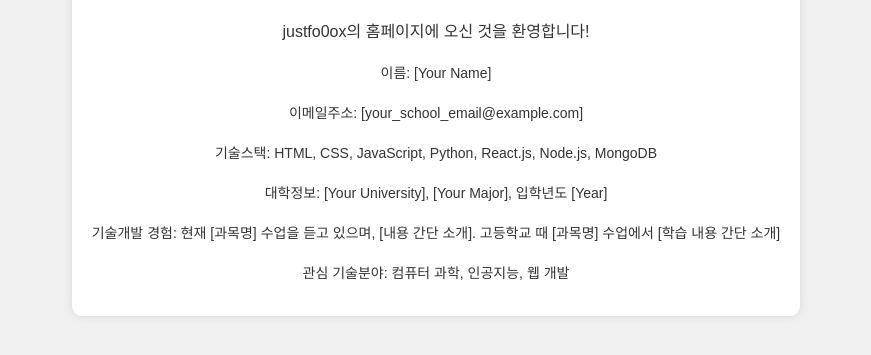
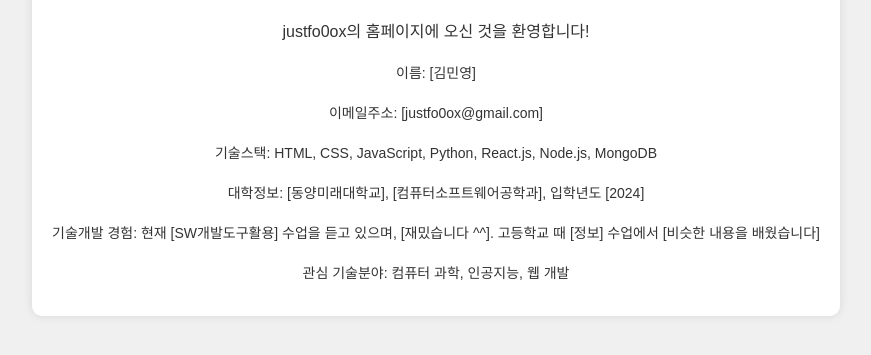
Before and after one commit to justfo0ox/justfo0ox.github.io, a plain HTML site: page index.html in a window 1280 px wide. Shown: the part 283-638 px from the top of the page, without its empty margins (204-1075 px from the left). Drawn offline with Linux system fonts and the light colour scheme.

Commit message:
Update index.html

```diff
--- a/index.html
+++ b/index.html
@@ -37,19 +37,19 @@
 		<p>justfo0ox의 홈페이지에 오신 것을 환영합니다!</p>
 
 		<!-- 이름 (한글, 영문) -->
-		<p class="info">이름: [Your Name]</p>
+		<p class="info">이름: [김민영]</p>
 
 		<!-- 이메일주소 (학교메일) -->
-		<p class="info">이메일주소: [your_school_email@example.com]</p>
+		<p class="info">이메일주소: [justfo0ox@gmail.com]</p>
 
 		<!-- 기술스택 (다룰 수 있는 언어, 도구 등 작성) -->
 		<p class="info">기술스택: HTML, CSS, JavaScript, Python, React.js, Node.js, MongoDB</p>
 
 		<!-- 대학정보 (학교 및 학과, 입학년도 작성) -->
-		<p class="info">대학정보: [Your University], [Your Major], 입학년도 [Year]</p>
+		<p class="info">대학정보: [동양미래대학교], [컴퓨터소프트웨어공학과], 입학년도 [2024]</p>
 
 		<!-- 기술개발 경험 (진행중인 수업 관련내용, 고등학교 때 학습했던 내용) -->
-		<p class="info">기술개발 경험: 현재 [과목명] 수업을 듣고 있으며, [내용 간단 소개]. 고등학교 때 [과목명] 수업에서 [학습 내용 간단 소개]</p>
+		<p class="info">기술개발 경험: 현재 [SW개발도구활용] 수업을 듣고 있으며, [재밌습니다 ^^]. 고등학교 때 [정보] 수업에서 [비슷한 내용을 배웠습니다]</p>
 
 		<!-- 관심 기술분야 (컴퓨터, 주식) -->
 		<p class="info">관심 기술분야: 컴퓨터 과학, 인공지능, 웹 개발</p>
```
